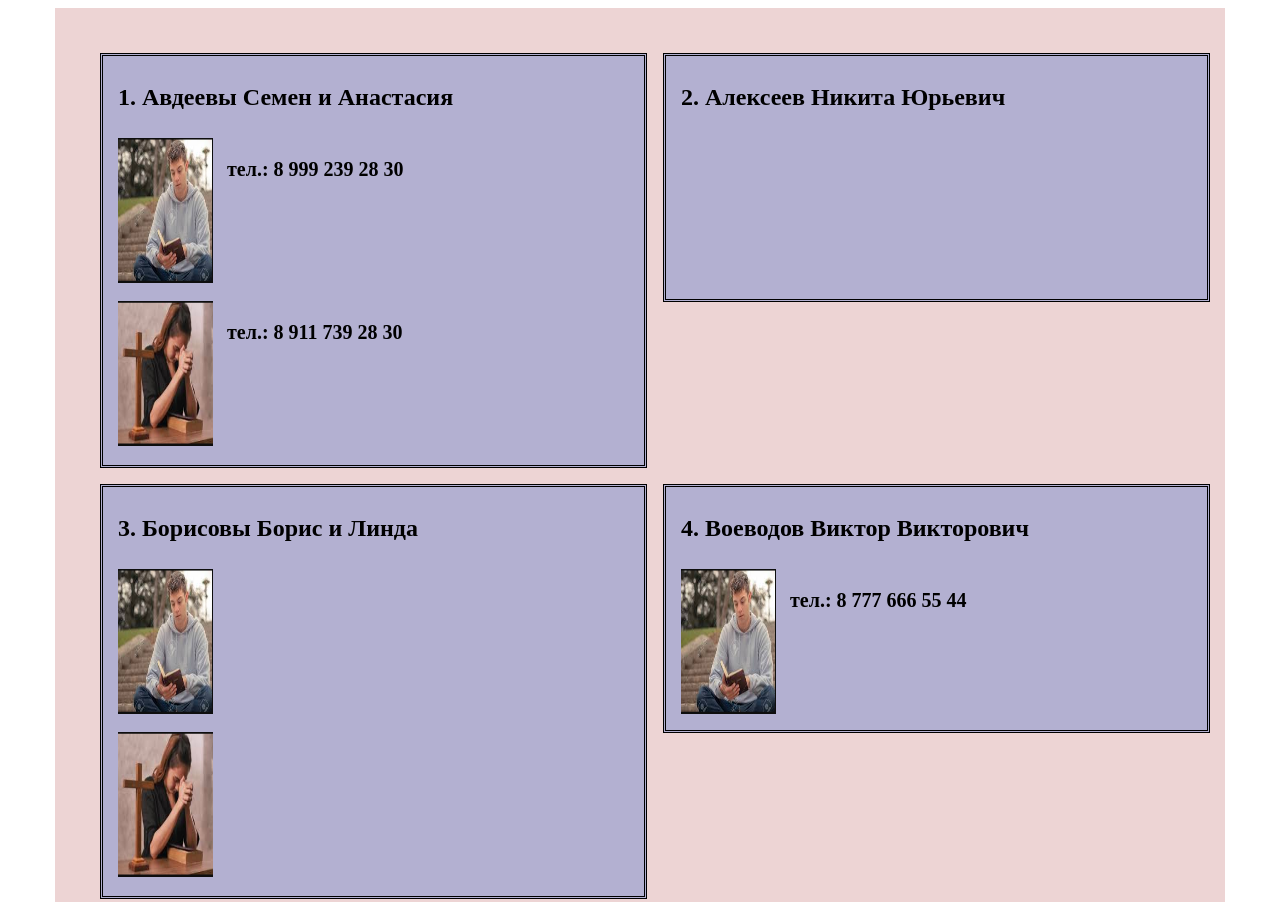
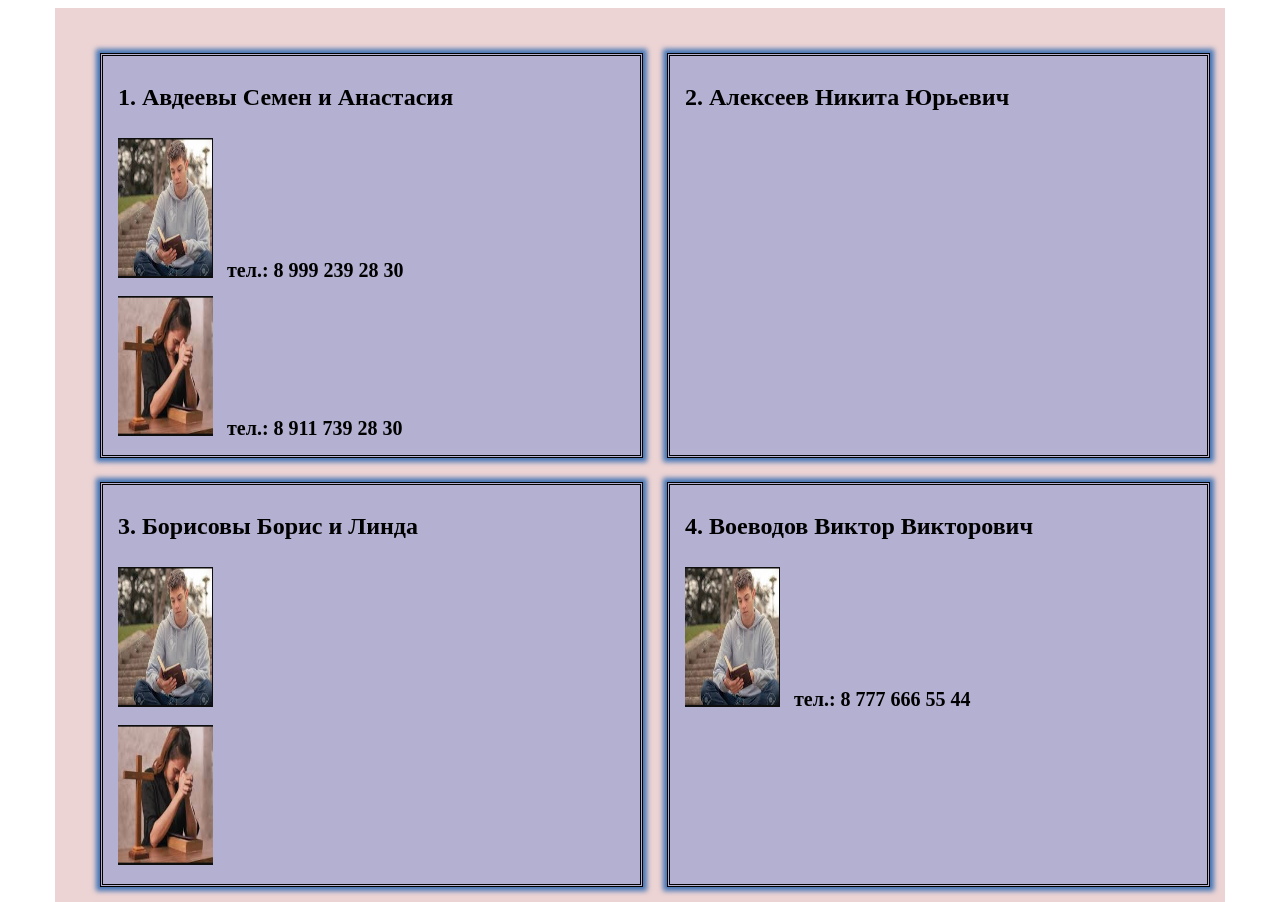
Before and after one commit to Nik-Ark/Worship-Diary, a plain HTML site: page index.html in a window 1280 px wide. Shown: the top 902 px of the page. Drawn offline with Linux system fonts and the light colour scheme.

Commit message:
before applied grid autofit

```diff
--- a/index.html
+++ b/index.html
@@ -29,7 +29,7 @@
 					<p>тел.: 8 911 739 28 30</p>
 				</div>
 			</div>
-			<div class="card" style="height: 60%">
+			<div class="card">
 				<h2>2. Алексеев Никита Юрьевич</h2>
 			</div>
 			<div class="card">
@@ -41,7 +41,7 @@
 					<img src="images/she.png" />
 				</div>
 			</div>
-			<div class="card" style="height: 60%">
+			<div class="card">
 				<h2>4. Воеводов Виктор Викторович</h2>
 				<div class="image1">
 					<img src="images/he.png" />
--- a/style.css
+++ b/style.css
@@ -10,18 +10,17 @@
 
 	background: rgba(165, 42, 42, 0.199);
 	display: grid;
-	gap: 1rem;
+	gap: 1.5rem;
 
 	grid-template-columns: 1fr 1fr;
 }
 
 .card {
 	padding: 8px;
-
 	background: rgba(22, 77, 197, 0.267);
 	border-style: double;
+
 	display: grid;
-
 	grid-template-areas:
 		'my_header my_header'
 		'my_image1 my_phone1'
@@ -29,6 +28,8 @@
 
 	grid-template-columns: 1fr 5fr;
 	grid-template-rows: 0.3fr 1fr 1fr;
+
+	box-shadow: 0px 0px 5px 4px rgba(7, 82, 168, 0.74);
 
 	position: relative;
 }
@@ -43,7 +44,7 @@
 
 .card img {
 	width: 95px;
-	height: 145px;
+	height: 140px;
 	margin: 7px;
 }
 
@@ -54,20 +55,18 @@
 
 .card .phone1 {
 	grid-area: my_phone1;
-	/*
+
 	position: absolute;
 	bottom: -20px;
 	left: auto;
-	*/
 }
 
 .card .phone2 {
 	grid-area: my_phone2;
-	/*
+
 	position: absolute;
 	bottom: -20px;
 	left: auto;
-	*/
 }
 
 .card p {
@@ -75,3 +74,8 @@
 	font-size: 20px;
 	padding: 7px;
 }
+
+.card:hover {
+	transition: 0.3s;
+	transform: scale(1.01);
+}
```
